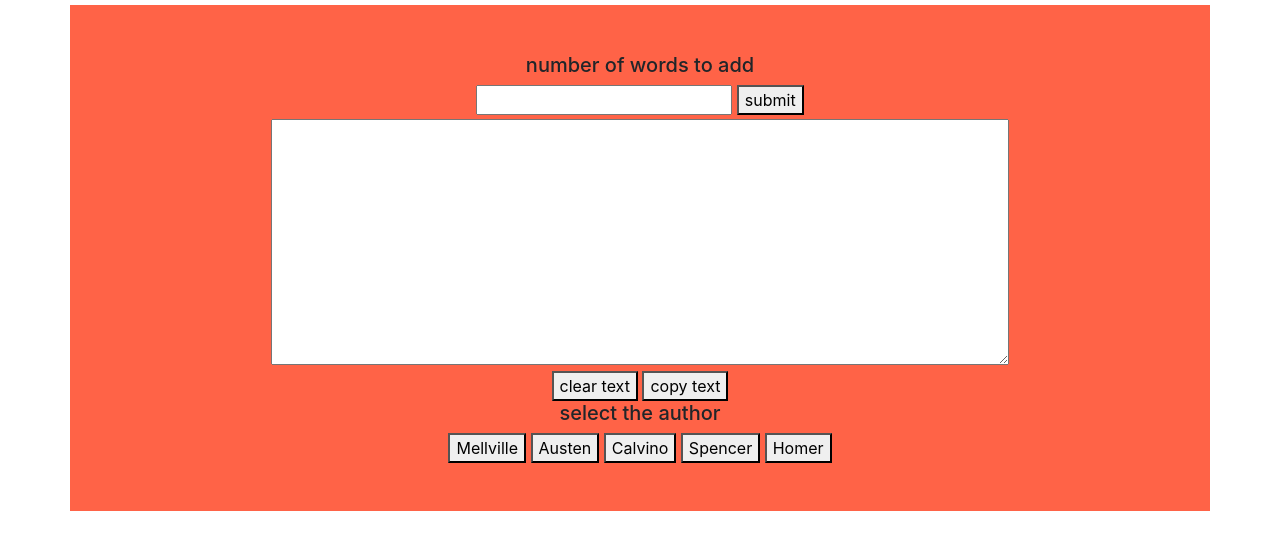
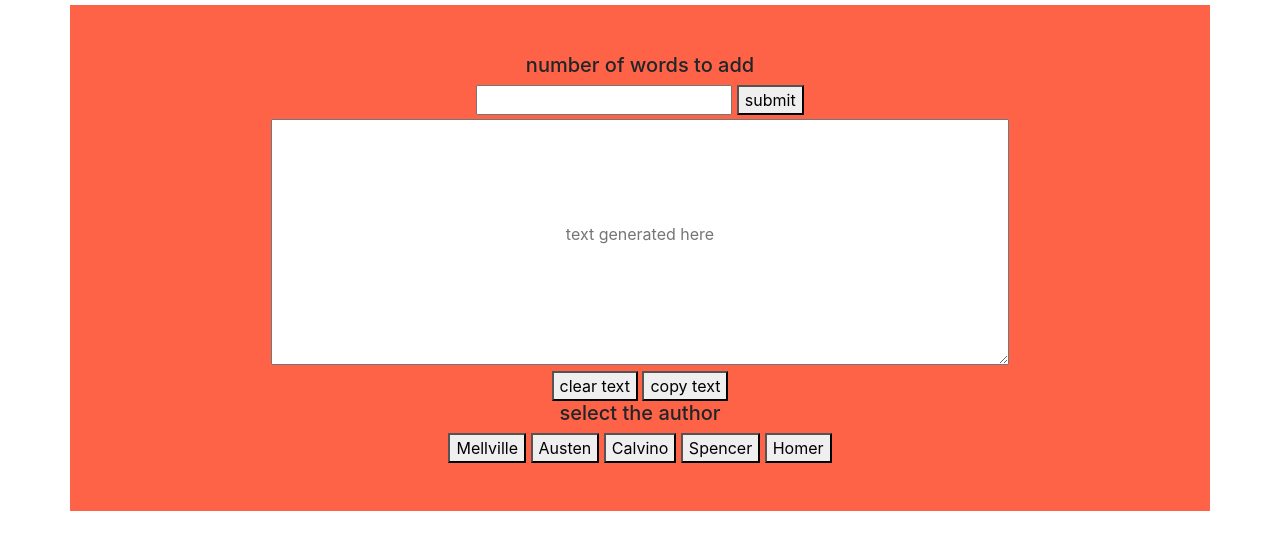
Before and after one commit to nikolas-haug/text_generator, a plain HTML site: page index.html in a window 1280 px wide. Shown: the part 51-600 px from the top of the page. Drawn offline with nearby package versions, Linux system fonts and the light colour scheme.

Commit message:
add style to placeholder text in textarea

```diff
--- a/css/styles.css
+++ b/css/styles.css
@@ -1,3 +1,9 @@
 .container {
     background-color: tomato;
 }
+
+/* to style the placeholder text in the textarea */
+::placeholder {
+    text-align: center;
+    padding-top: 100px;
+}
--- a/index.html
+++ b/index.html
@@ -43,7 +43,7 @@
     <!-- make a text area for the text display -->
 
         <div>
-            <textarea name="text-space" id="main-text-area" cols="70" rows="10" readonly></textarea>
+            <textarea name="text-space" id="main-text-area" placeholder="text generated here" cols="70" rows="10" readonly></textarea>
         </div>
 
     <!-- make a refresh button for clearing the text area -->
```
